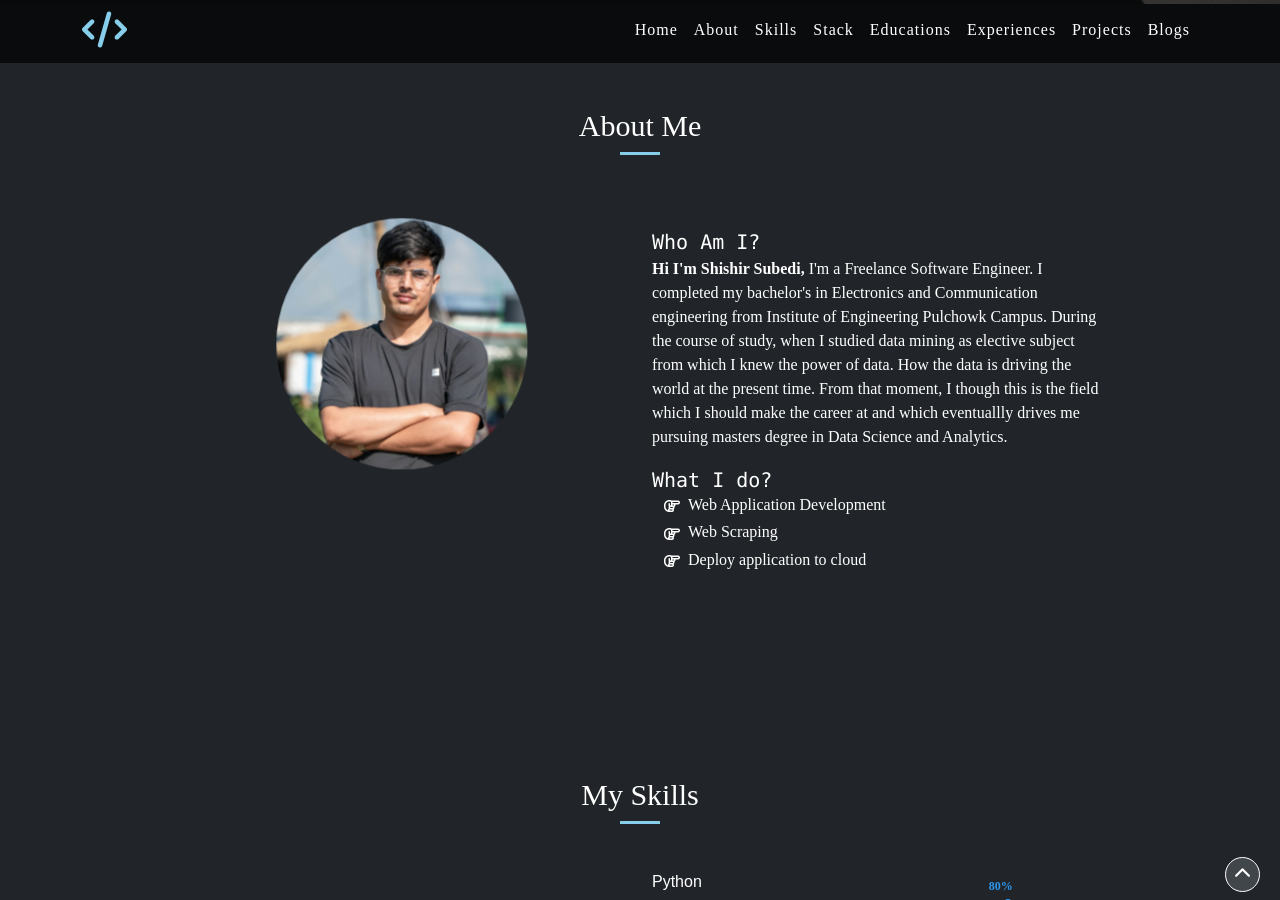
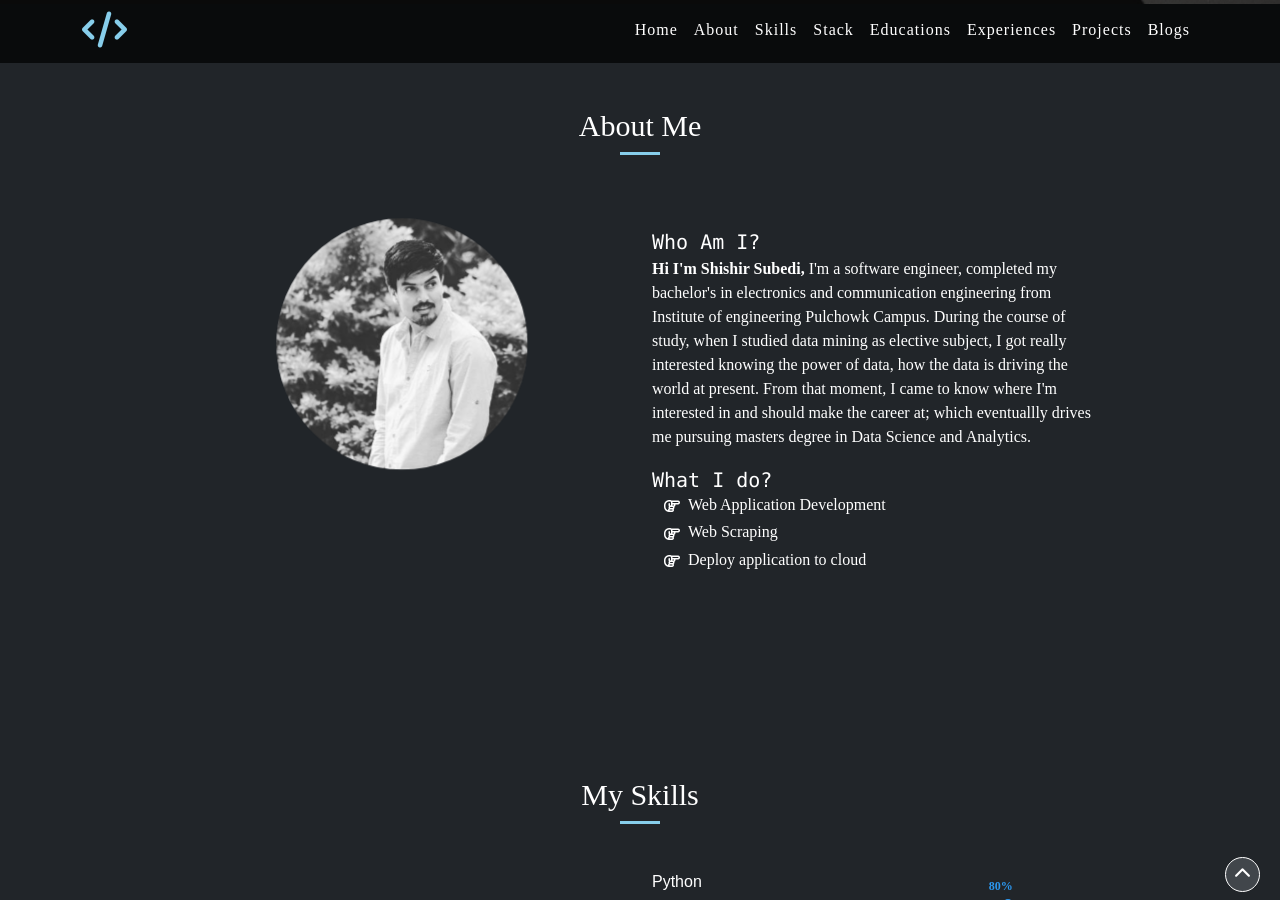
Before and after one commit to shishir-subedi/blogsite, a Jekyll site: the page built from index.html, in a window 1280 px wide and 900 px high, scrolled down 896 px. Built offline with Jekyll 4.4.1, drawn with Linux system fonts in a browser that asks for light colours; nearby versions of some CDN libraries; comment, search, counter and statistics services are not loaded; some of the changed text lies outside the part shown.

Commit message:
added about and experience section

```diff
--- a/index.html
+++ b/index.html
@@ -57,7 +57,7 @@
         <div class="offset-md-1 col-md-10">
           <div class="row">
             <div class="offset-md-1 col-md-4 pt-4 text-center">
-              <img src="{{ site.url}}{{ site.baseurl}}/static/img/about/shishirsubedi.jpg" class="img-fluid rounded-circle wow pulse animated"
+              <img src="{{ site.url}}{{ site.baseurl}}/static/img/about/shishir-subedi.jpeg" class="img-fluid rounded-circle wow pulse animated"
                 data-wow-iteration="infinite" data-wow-duration="8s" style="width: 80%" />
             </div>
             <div class="offset-md-1 col-md-6 pt-4">
@@ -66,12 +66,11 @@
                   <span class="font-monospace fw-normal fs-5 py-4">Who Am I?</span>
                   <p>
                     <strong>Hi I'm Shishir Subedi,</strong>
-                    I'm a Freelance Software Engineer. I completed my bachelor's in
-                    Electronics and Communication engineering from Institute of
-                    Engineering Pulchowk Campus. During the course of study, when I studied
-                    data mining as elective subject from which I knew the power of data.
-                    How the data is driving the world at the present time. From that moment, I though this
-                    is the field which I should make the career at and which eventuallly drives me pursuing
+                    I'm a software engineer, completed my bachelor's in
+                    electronics and communication engineering from Institute of
+                    engineering Pulchowk Campus. During the course of study, when I studied
+                    data mining as elective subject, I got really interested knowing the power of data, how the data is driving the world at present.
+                    From that moment, I came to know where I'm interested in and should make the career at; which eventuallly drives me pursuing
                     masters degree in Data Science and Analytics.
                   </p>
                 </div>
@@ -337,7 +336,7 @@
                 <div class="timeline-centered">
                   <article class="timeline-entry">
                     <div class="timeline-entry-inner">
-                      <div class="timeline-icon color-4">
+                      <div class="timeline-icon color-2">
                         <i class="fa fa-graduation-cap"></i>
                       </div>
                       <div class="timeline-label">
@@ -355,7 +354,7 @@
                 <div class="timeline-centered">
                   <article class="timeline-entry">
                     <div class="timeline-entry-inner">
-                      <div class="timeline-icon color-2">
+                      <div class="timeline-icon color-4">
                         <i class="fa fa-graduation-cap"></i>
                       </div>
                       <div class="timeline-label">
@@ -420,8 +419,54 @@
                         </div>
                         <div class="timeline-label">
                           <h2>
+                            Software Engineer
+                            <span class="font-monospace">Sep 2021 - Present</span>
+                          </h2>
+                          <div class="about-experience">
+                            <span style="font-size: 1.2rem;">Roles and Responsibilities</span>
+                            <h5>
+                              &nbsp;&nbsp;&nbsp;
+                              <span>
+                                <i class="fa fa-dot-circle-o" aria-hidden="true" style="vertical-align: middle"></i>
+                                &nbsp;&nbsp;Requirements gathering and system analysis
+                              </span>
+                            </h5>
+                            <h5>
+                              &nbsp;&nbsp;&nbsp;
+                              <span>
+                                <i class="fa fa-dot-circle-o" aria-hidden="true" style="vertical-align: middle"></i>
+                                &nbsp;&nbsp;API development (REST/GraphQL)
+                              </span>
+                            </h5>
+                            <h5>
+                              &nbsp;&nbsp;&nbsp;
+                              <span>
+                                <i class="fa fa-dot-circle-o" aria-hidden="true" style="vertical-align: middle"></i>
+                                &nbsp;&nbsp;Writing scripts for task scheduling and automation
+                              </span>
+                            </h5>
+                            <h5>
+                              &nbsp;&nbsp;&nbsp;
+                              <span>
+                                <i class="fa fa-dot-circle-o" aria-hidden="true" style="vertical-align: middle"></i>
+                                &nbsp;&nbsp;Handling all stages from developement to production
+                              </span>
+                            </h5>
+                          </div>
+                        </div>
+                      </div>
+                    </article>
+                  </div>
+                  <div class="timeline-centered">
+                    <article class="timeline-entry">
+                      <div class="timeline-entry-inner">
+                        <div class="timeline-icon color-5">
+                          <i class="fa fa-clock-o"></i>
+                        </div>
+                        <div class="timeline-label">
+                          <h2>
                             Freelance Software Engineer
-                            <span class="font-monospace">Nov 2019 - Present</span>
+                            <span class="font-monospace">Nov 2019 - Sep 2021</span>
                           </h2>
                           <div class="about-experience">
                             <span style="font-size: 1.2rem;">Roles and Responsibilities</span>
@@ -461,7 +506,7 @@
                   <div class="timeline-centered">
                     <article class="timeline-entry">
                       <div class="timeline-entry-inner">
-                        <div class="timeline-icon color-2">
+                        <div class="timeline-icon color-3">
                           <i class="fa fa-clock-o"></i>
                         </div>
                         <div class="timeline-label">
@@ -494,7 +539,7 @@
                   <div class="timeline-centered">
                     <article class="timeline-entry">
                       <div class="timeline-entry-inner">
-                        <div class="timeline-icon color-3">
+                        <div class="timeline-icon color-2">
                           <i class="fa fa-clock-o"></i>
                         </div>
                         <div class="timeline-label">
```
Also changed, not shown: other parts of index.html (+1 -1 lines), static/img/about/shishir-subedi.jpeg (added), static/img/about/shishir.jpg (deleted).
